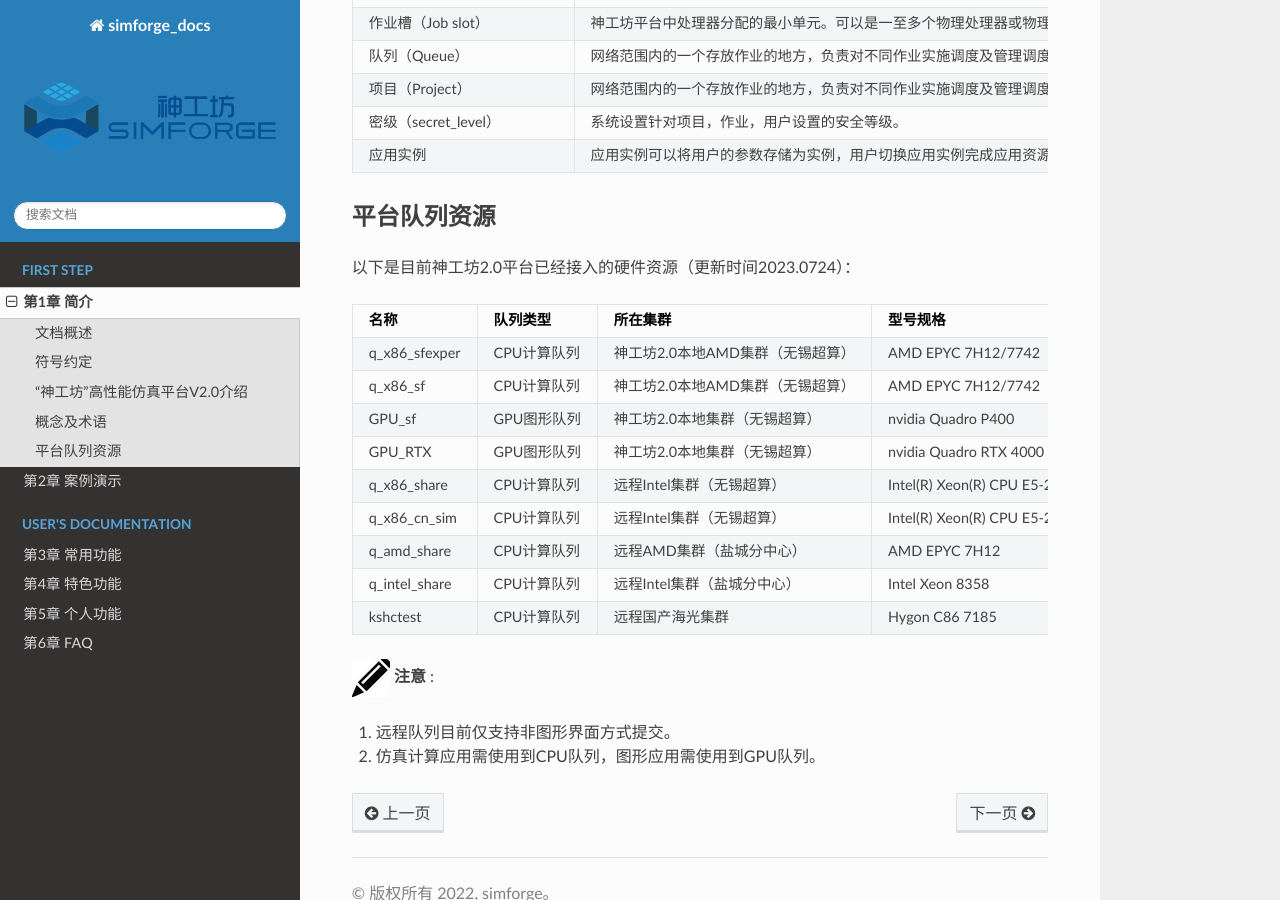
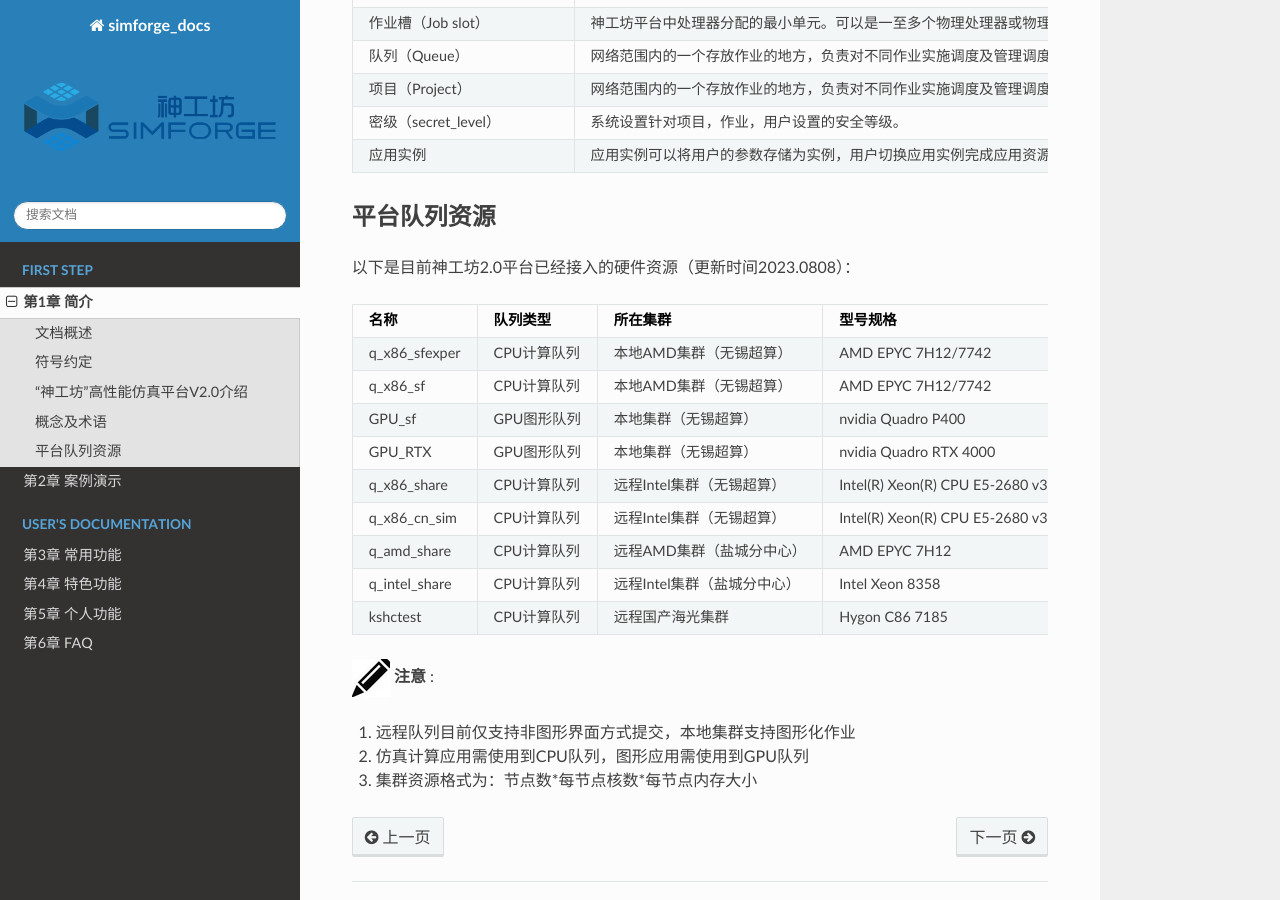
Before and after one commit to readthedocs/tutorial-sphinx-markdown-library, a Sphinx documentation site: the page built from docs/source/chapter_one.md, in a window 1280 px wide and 900 px high, scrolled down 1234 px. Built offline with Sphinx 7.4.7 and the Read the Docs theme 2.0.0, drawn with Linux system fonts in a browser that asks for light colours.

Commit message:
修改队列资源表格，防止过宽

```diff
--- a/docs/source/chapter_one.md
+++ b/docs/source/chapter_one.md
@@ -44,13 +44,13 @@
 | 应用实例 | 应用实例可以将用户的参数存储为实例，用户切换应用实例完成应用资源选择。|
 
 ## 平台队列资源
-以下是目前神工坊2.0平台已经接入的硬件资源（更新时间2023.0724）：
-| 名称         |  队列类型|所在集群 |    型号规格          |    集群资源（节点个数\*每节点核心数\*每节点内存大小）|
+以下是目前神工坊2.0平台已经接入的硬件资源（更新时间2023.0808）：
+| 名称         |  队列类型|所在集群 |    型号规格          |    集群资源 |
 |:-------:      |:-------:     | :----:    | :----:           |:----:      |
-| q_x86_sfexper | CPU计算队列| 神工坊2.0本地AMD集群（无锡超算）| AMD EPYC 7H12/7742  |     1\*128\*512G    |
-| q_x86_sf      |CPU计算队列 |神工坊2.0本地AMD集群（无锡超算）| AMD EPYC 7H12/7742|     8\*128\*512G   |
-|  GPU_sf       | GPU图形队列|神工坊2.0本地集群（无锡超算）| nvidia Quadro P400 |   1\*64\*128G     |
-|  GPU_RTX      |  GPU图形队列 |神工坊2.0本地集群（无锡超算）| nvidia Quadro RTX 4000|    1\*40\*512G    |
+| q_x86_sfexper | CPU计算队列| 本地AMD集群（无锡超算）| AMD EPYC 7H12/7742  |     1\*128\*512G    |
+| q_x86_sf      |CPU计算队列 |本地AMD集群（无锡超算）| AMD EPYC 7H12/7742|     8\*128\*512G   |
+|  GPU_sf       | GPU图形队列|本地集群（无锡超算）| nvidia Quadro P400 |   1\*64\*128G     |
+|  GPU_RTX      |  GPU图形队列 |本地集群（无锡超算）| nvidia Quadro RTX 4000|    1\*40\*512G    |
 | q_x86_share   |CPU计算队列 | 远程Intel集群（无锡超算）| Intel(R) Xeon(R) CPU E5-2680 v3 |    766\*24\*128G    |
 | q_x86_cn_sim  |CPU计算队列 | 远程Intel集群（无锡超算）| Intel(R) Xeon(R) CPU E5-2680 v3 |    5\*24\*128G    |
 | q_amd_share   |CPU计算队列 | 远程AMD集群（盐城分中心）  | AMD EPYC 7H12| 500\*128\*256G    |
@@ -59,5 +59,6 @@
 
 ![](figs/notice.png) **注意** :
 
-1. 远程队列目前仅支持非图形界面方式提交。
-2. 仿真计算应用需使用到CPU队列，图形应用需使用到GPU队列。
+1. 远程队列目前仅支持非图形界面方式提交，本地集群支持图形化作业
+2. 仿真计算应用需使用到CPU队列，图形应用需使用到GPU队列
+3. 集群资源格式为：节点数\*每节点核数\*每节点内存大小
```
